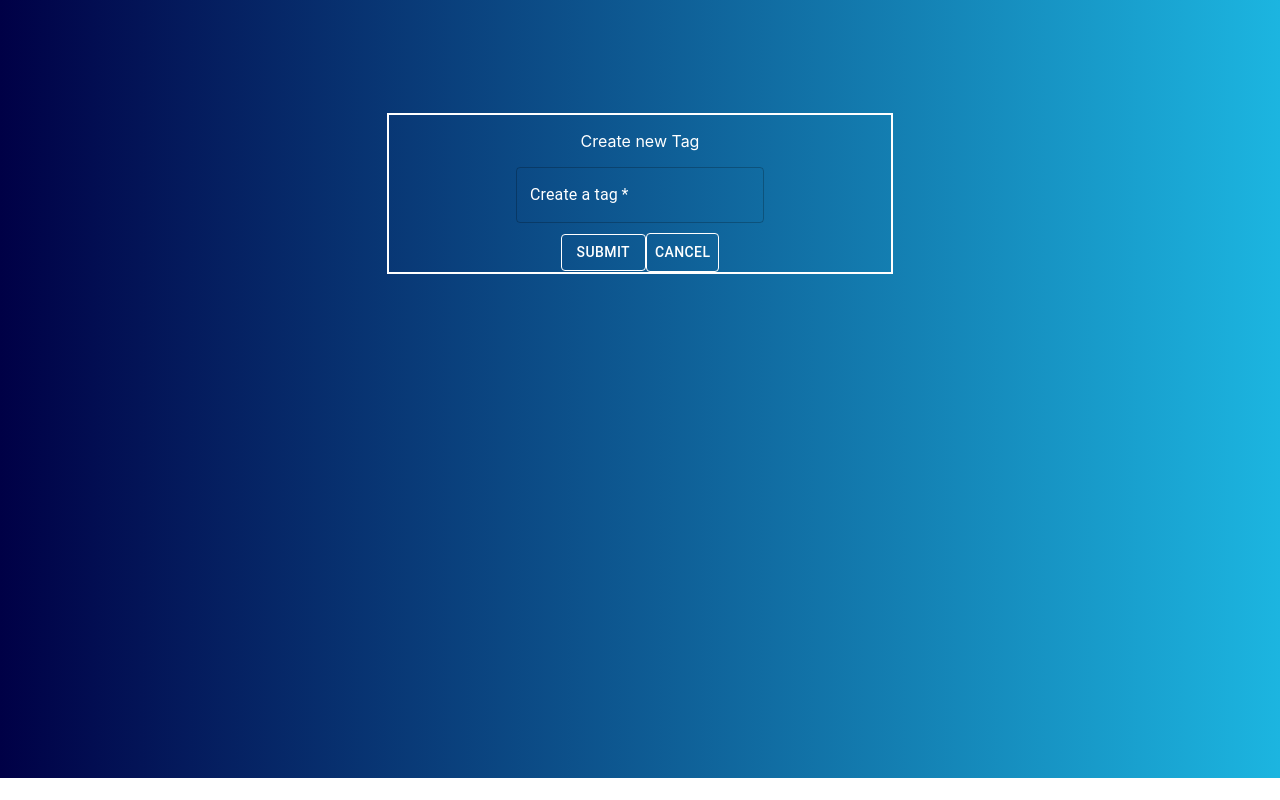
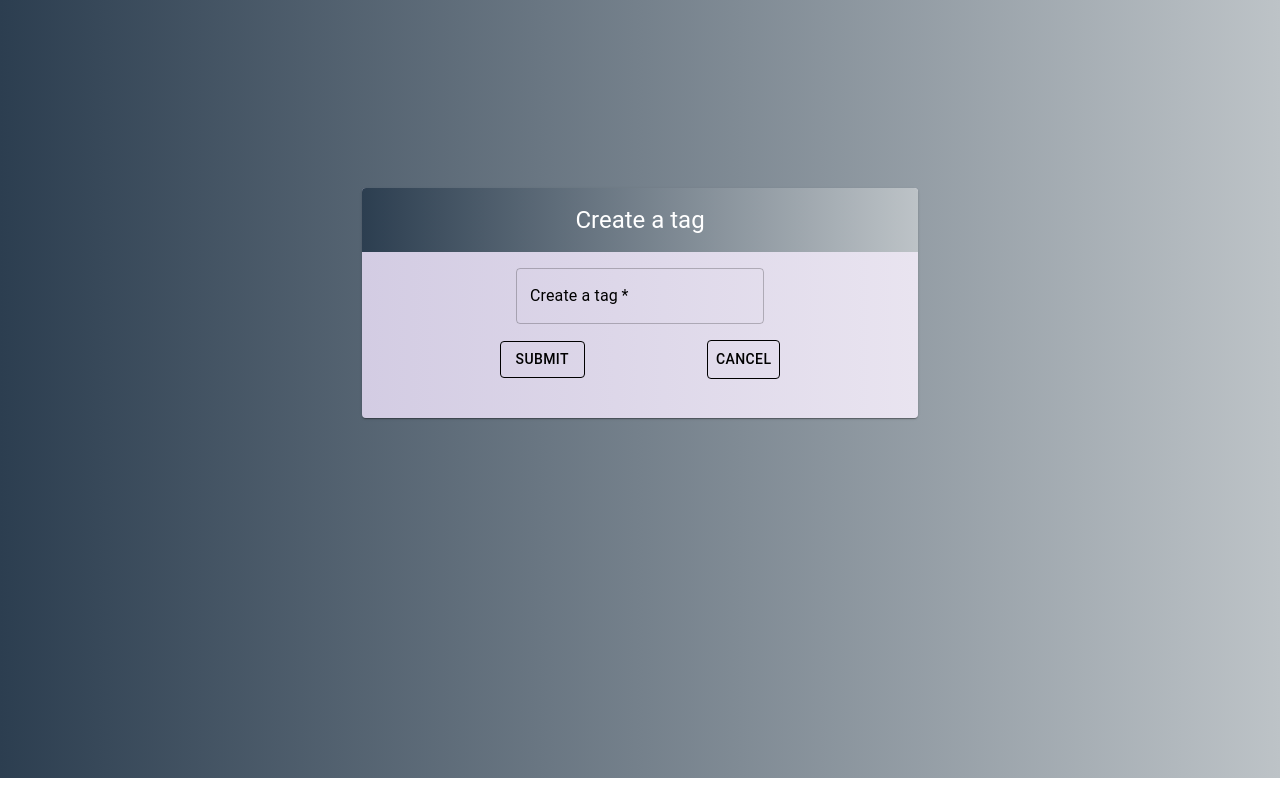
Before and after one commit to Dlray89/.DonIT, a React (Create React App) app in the folder protask/: page /addtags in a window 1280 px wide. Built offline with nearby package versions, Linux system fonts and the light colour scheme.

Commit message:
finish styling add tags form

```diff
--- a/protask/src/Projects/projects.js
+++ b/protask/src/Projects/projects.js
@@ -292,7 +292,7 @@
                                                 type='text'
                                                 id='name'
                                                 name='name'
-                                                value={currentTask.name}
+                                                value={currentTask.taskname}
                                                 onChange={TasksHandleChange}
                                                 multiline />
                                                 </div>
--- a/protask/src/tags/AddTags.js
+++ b/protask/src/tags/AddTags.js
@@ -1,7 +1,7 @@
 import React, { useState } from "react"
 import { Link } from "react-router-dom"
 import TagOps from "../CRUD-OPS/TagsCrud"
-import {TextField, Button} from "@material-ui/core"
+import { TextField, Button, Card, CardHeader, CardContent, CardActionArea } from "@material-ui/core"
 import Alert from '@material-ui/lab/Alert';
 
 
@@ -23,13 +23,13 @@
     const handleChange = e => {
         const { name, value } = e.target
         //set state fo changes
-        setTag({...tag, [name]: value})
+        setTag({ ...tag, [name]: value })
     }
 
     const saveTag = () => {
         let data = {
             tagname: tag.tagname,
-            project_id:tag.project_id
+            project_id: tag.project_id
         }
 
         //function to get task state and send post req
@@ -54,18 +54,28 @@
     }
 
     return (
-        <div style={{width:"100%", padding:'1%', height:"94vh", background:"linear-gradient(to right, #000046, #1cb5e0)", textAlign:'center'}}>
+        <div style={{ width: "100%", padding: '1%', height: "94vh", background: "linear-gradient(to left, #bdc3c7, #2c3e50)", textAlign: 'center' }}>
             {submitted ? (
-               <div>
-                   <Alert style={{width:"30%", margin:'2% auto'}} severity="success">Project was created successfully — Go to projects!</Alert>
-                   <Link to='/projects'><Button style={{color:'white', border:'solid 1px white'}} variant='outlined' onClick={newTag}>
+                <div style={{ width: '100%', padding: "14.4%", boxSizing: 'border-box' }}>
+                    <Card>
+                        <CardHeader />
+                        <CardContent>
+                            <Alert style={{ width: "30%", margin: '2% auto' }} severity="success">Project was created successfully — Go to projects!</Alert>
+
+                            <Link to='/projects'><Button style={{ color: 'white', border: 'solid 1px white' }} variant='outlined' onClick={newTag}>
                                 Project List
                        </Button></Link>
+                        </CardContent>
+                    </Card>
+
                 </div>
             ) : (
-               <div style={{border:'solid 2px white', width:"40%", margin:"8% auto"}}>
-                   <div style={{margin:'2% 0'}}>
-                       <p style={{color:'white'}}>Create new Tag</p>
+                    <div style={{ width: "100%", padding: "13%", margin: "1% auto", background: "linear-gradient(to bottom, #bdc3c7, #2c3e50);", color: 'black', boxSizing: 'border-box' }}>
+                        <Card style={{ width: '60%', margin: '0 auto', background: 'linear-gradient(to right, #d3cce3, #e9e4f0)' }}>
+                            <CardHeader style={{ background: 'linear-gradient(to left, #bdc3c7, #2c3e50)', color: 'white' }} title='Create a tag' />
+                            <CardContent>
+                                <div style={{ boxSizing: 'border-box' }}>
+
                                     <TextField
                                         variant="outlined"
                                         type='text'
@@ -75,20 +85,33 @@
                                         onChange={handleChange}
                                         name='tagname'
                                         label='Create a tag'
+                                        inputProps={{
+                                            style: {
+                                                color: 'black',
+                                                // textAlign: 'center'
+                                            }
+                                        }}
+
                                         InputLabelProps={{
                                             style: {
-                                color:'white'
+                                                color: 'black',
+                                                // textAlign: 'center'
                                             }
                                         }}
                                     />
-                   </div>
-                   <div>
 
                                 </div>
-                   <div>
-                       <Button style={{color:'white', border:'solid 1px white'}} variant='outlined' onClick={saveTag}>Submit</Button>
-                       <Link to='/'><Button style={{color:'white', border:'solid 1px white'}}>Cancel</Button></Link>
-                   </div>
+                                <CardActionArea  style={{display:'flex', justifyContent:'space-evenly', margin:'3% 0%'}}>
+                                    <Button style={{ color: 'black', border: 'solid 1px black' }} variant='outlined' onClick={saveTag}>Submit</Button>
+
+                                    <Link to='/'><Button style={{ color: 'black', border: 'solid 1px black' }}>Cancel</Button></Link>
+                                </CardActionArea>
+
+                            </CardContent>
+                        </Card>
+
+
+
                     </div>
                 )}
 
```
Lines whose indentation alone changed are shown as unchanged.
